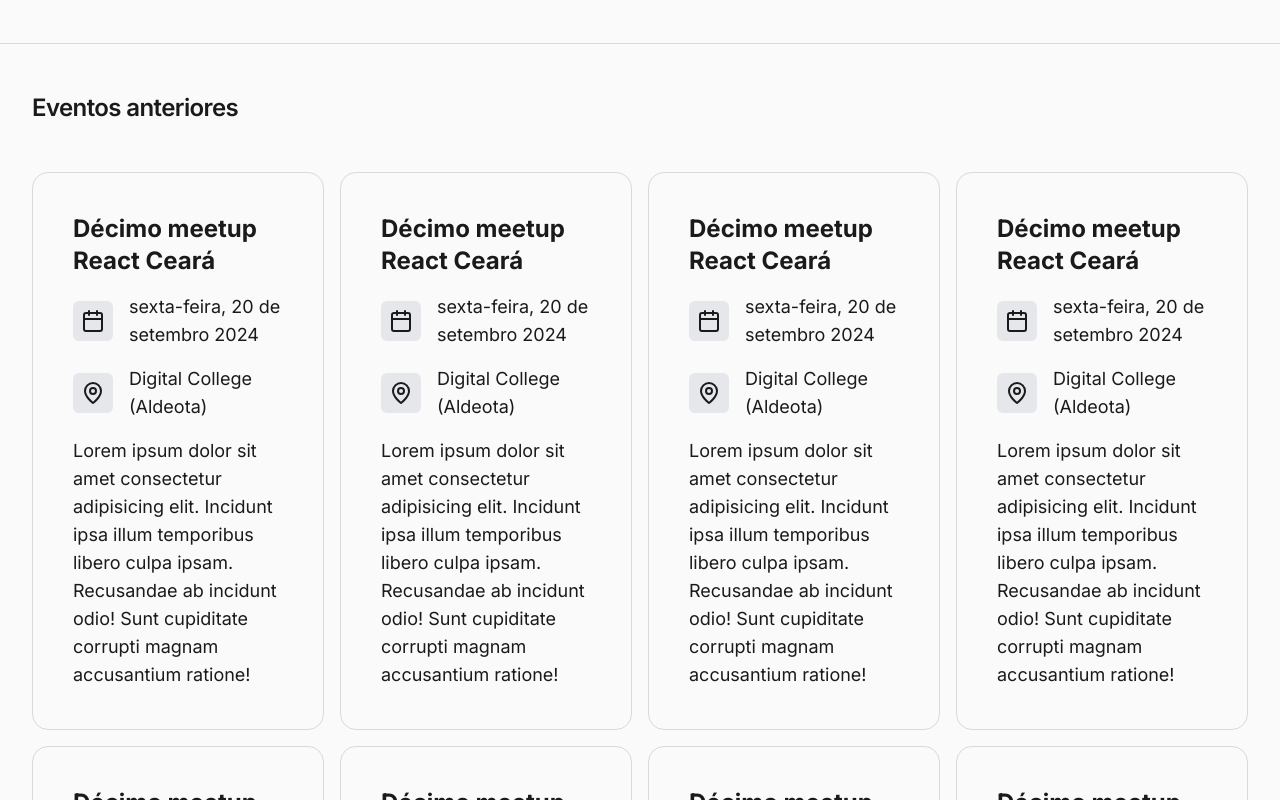
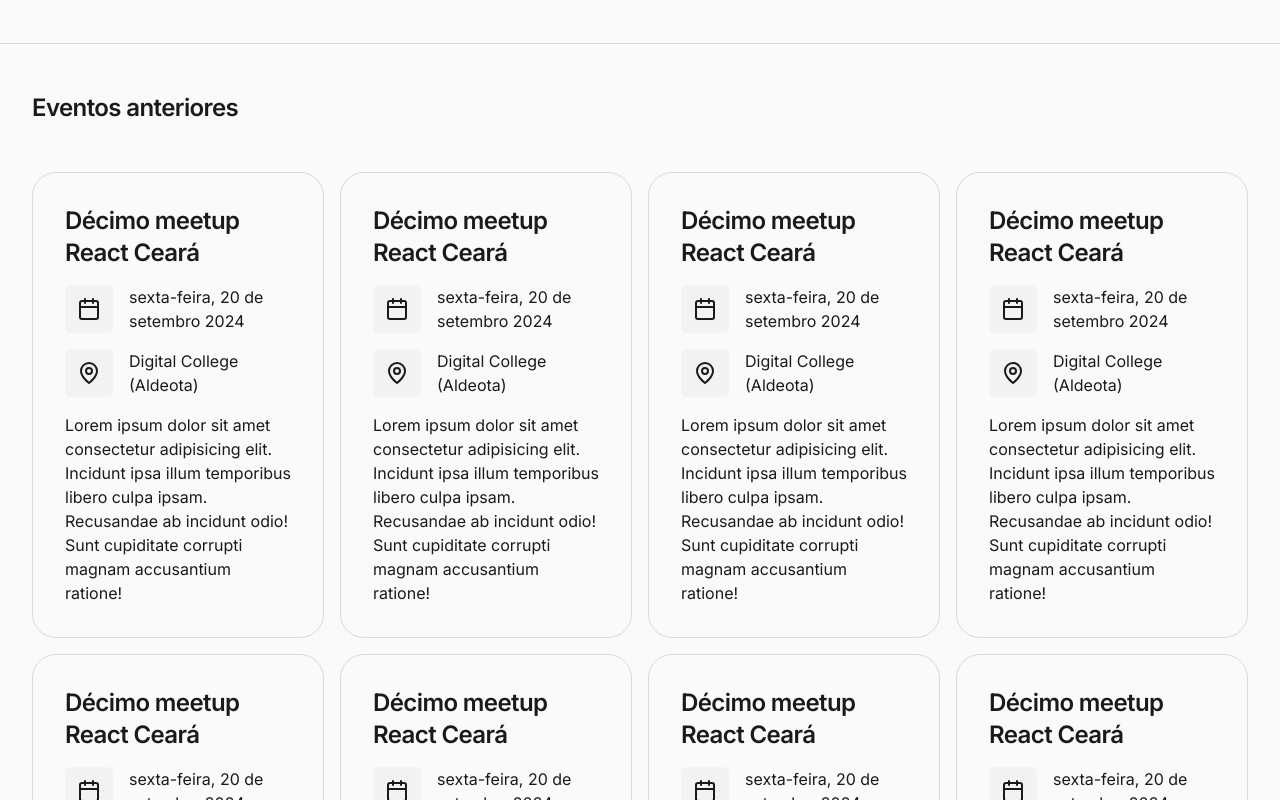
Before and after one commit to javascript-ceara/portal-frontend, a Next.js app: page / in a window 1280 px wide. Shown: the part 2000-2800 px from the top of the page. Built offline with nearby package versions, Linux system fonts and the light colour scheme.

Commit message:
chore: adjusts css variables.

```diff
--- a/src/app/globals.css
+++ b/src/app/globals.css
@@ -5,10 +5,13 @@
 @layer base {
   :root {
     --background: 195 0% 98%;
-    --background-darker: 195 0% 85%;
+    --background-lighter: 195 0% 95%;
+    --background-darker: 195 0% 90%;
     --background-hover: 195 0% 95%;
 
     --foreground: 195 0% 10%;
+
+    --border: 195 0% 85%;
 
     --primary: 195 82% 44%;
     --primary-foreground: 0 0% 98%;
@@ -18,9 +21,11 @@
   .dark {
     --background: 195 82% 4%;
     --background-darker: 195 82% 3%;
-    --background-lighter: 195 82% 15%;
-    --background-hover: 195 82% 7%;
+    --background-lighter: 195 82% 10%;
+    --background-hover: 195 82% 10%;
 
     --foreground: 195 0% 98%;
+
+    --border: 195 82% 15%;
   }
 }
--- a/src/app/page.tsx
+++ b/src/app/page.tsx
@@ -13,7 +13,7 @@
   return (
     <main>
       <Hero />
-      <Section.Root className="border-b border-background-darker pb-12 dark:border-background-lighter">
+      <Section.Root className="border-border border-b pb-12">
         <Section.Container>
           <Section.Header>
             <Section.Title>Próximo evento</Section.Title>
@@ -30,7 +30,7 @@
             </div>
             <div className="space-y-8">
               <Typography.TypographyH4>Agenda</Typography.TypographyH4>
-              <ul className="divide-y divide-background-darker dark:divide-background-lighter">
+              <ul className="divide-border divide-y">
                 {Array.from(Array(5).keys()).map((e) => {
                   return (
                     <li
@@ -98,13 +98,14 @@
                 <EventCard.Root key={e}>
                   <EventCard.Title>Décimo meetup React Ceará</EventCard.Title>
                   <div className="space-y-4">
-                    <EventCard.EventCardDate icon={<CalendarIcon />} date="2024-09-20"/>
-                    <EventCard.EventCardPlace icon={<MapPinIcon />}>
-                      Digital College (Aldeota)
-                    </EventCard.EventCardPlace>
+                    <EventCard.StartDate date="2024-09-20" />
+                    <EventCard.Place>Digital College (Aldeota)</EventCard.Place>
                   </div>
                   <EventCard.Description>
-                    Lorem ipsum dolor sit amet consectetur adipisicing elit. Incidunt ipsa illum temporibus libero culpa ipsam. Recusandae ab incidunt odio! Sunt cupiditate corrupti magnam accusantium ratione!
+                    Lorem ipsum dolor sit amet consectetur adipisicing elit.
+                    Incidunt ipsa illum temporibus libero culpa ipsam.
+                    Recusandae ab incidunt odio! Sunt cupiditate corrupti magnam
+                    accusantium ratione!
                   </EventCard.Description>
                 </EventCard.Root>
               );
@@ -123,7 +124,7 @@
               return (
                 <div
                   key={e}
-                  className="flex min-h-[200px] items-center justify-center rounded-2xl border border-background-darker text-lg dark:border-background-lighter"
+                  className="border-border flex min-h-[200px] items-center justify-center rounded-2xl border text-lg"
                 >
                   Logo here
                 </div>
--- a/src/components/button/index.tsx
+++ b/src/components/button/index.tsx
@@ -8,8 +8,7 @@
     variants: {
       variant: {
         primary: "bg-primary text-white hover:bg-primary-hover",
-        outlined:
-          "text-secondary border-background-darker hover:bg-background-hover dark:border-background-lighter dark:hover:bg-background-hover",
+        outlined: "text-secondary border-border hover:bg-background-hover",
       },
       size: {
         md: "h-11 px-5 py-6",
--- a/src/components/event-card/index.tsx
+++ b/src/components/event-card/index.tsx
@@ -1,75 +1,53 @@
-import React from "react";
+import { twMerge } from "tailwind-merge";
 import { format, parseISO } from "date-fns";
 import { ptBR } from "date-fns/locale";
+import { CalendarIcon, MapPinIcon } from "lucide-react";
+import { TypographyH3 } from "@/components/typography";
 
-type EventCardRootProps = {
-  children: React.ReactNode;
-  className?: string;
-};
+export const Title = TypographyH3;
 
-export function Root({ children, className }: EventCardRootProps) {
+export function Root({
+  children,
+  className,
+}: React.PropsWithChildren<{ className?: string }>) {
   return (
     <div
-      className={`flex flex-col p-10 space-y-4 min-h-[400px] items-center justify-center rounded-2xl border border-background-darker text-lg dark:border-background-lighter ${className}`}
+      className={twMerge(
+        "border-border min-h-[400px]  space-y-4 rounded-3xl border p-8 text-lg",
+        className,
+      )}
     >
       {children}
-    </div>
-  )
-}
-
-type EventCardTitleProps = {
-  children: React.ReactNode;
-};
-
-export function Title({ children }: EventCardTitleProps) {
-  return (
-    <h4
-      className="text-2xl font-bold"
-    >
-      {children}
-    </h4>
-  )
-}
-
-type EventCardDateProps = {
-  icon: React.ReactNode;
-  date: string;
-};
-
-export function EventCardDate({ icon, date }: EventCardDateProps) {
-
-  const parsedDate = parseISO(date)
-
-  const formattedDate = format(parsedDate, "EEEE, d 'de' MMMM yyyy", { locale: ptBR });
-
-  return (
-    <div className="flex items-center space-x-4">
-      <div className="p-2 rounded-md bg-gray-200 dark:bg-gray-700">{icon}</div>
-      <p>{formattedDate}</p>
     </div>
   );
 }
 
-type EventCardPlaceProps = {
-  icon: React.ReactNode;
-  children: React.ReactNode;
-};
-
-export function EventCardPlace({ icon, children }: EventCardPlaceProps) {
+export function StartDate({ date }: { date: string }) {
   return (
     <div className="flex items-center space-x-4">
-      <div className="p-2 rounded-md bg-gray-200 dark:bg-gray-700">{icon}</div>
-      <p>{children}</p>
+      <div className="rounded-md bg-background-lighter p-3">
+        <CalendarIcon className="h-6 w-6 " />
+      </div>
+      <p className="text-base">
+        {format(parseISO(date), "EEEE, d 'de' MMMM yyyy", {
+          locale: ptBR,
+        })}
+      </p>
     </div>
   );
 }
 
-type EventCardDescriptionProps = {
-  children: React.ReactNode;
-};
+export function Place({ children }: React.PropsWithChildren) {
+  return (
+    <div className="flex items-center space-x-4">
+      <div className="rounded-md bg-background-lighter p-3">
+        <MapPinIcon className="h-6 w-6" />
+      </div>
+      <p className="text-base">{children}</p>
+    </div>
+  );
+}
 
-export function Description({ children }: EventCardDescriptionProps) {
-  return (
-    <p>{children}</p>
-  )
+export function Description({ children }: React.PropsWithChildren) {
+  return <p className=" text-base">{children}</p>;
 }
--- a/src/components/footer.tsx
+++ b/src/components/footer.tsx
@@ -5,7 +5,7 @@
 
 export function Footer() {
   return (
-    <footer className="bg-foreground text-background dark:border-t-background-lighter dark:text-foreground dark:bg-background-darker mt-8 dark:border-t">
+    <footer className="border-border mt-8 bg-foreground text-background dark:border-t dark:bg-background-darker dark:text-foreground">
       <div className="space-y-4 px-8 py-12 lg:container lg:mx-auto">
         <div className="flex justify-between">
           <h6 className="flex items-center space-x-1 font-bold">
--- a/src/components/header.tsx
+++ b/src/components/header.tsx
@@ -9,7 +9,7 @@
 
 export function Header() {
   return (
-    <header className="sticky top-0  border-b border-background-darker bg-background dark:border-background-lighter">
+    <header className="border-border sticky top-0 border-b bg-background">
       <div className="flex h-24 w-full items-center justify-between px-8 lg:container lg:mx-auto">
         <div>
           <h1 className="flex items-center space-x-2">
--- a/src/components/popover/index.tsx
+++ b/src/components/popover/index.tsx
@@ -17,7 +17,7 @@
     <Portal>
       <PopoverContent
         className={twMerge(
-          "mt-4 rounded-md border border-background-darker bg-background p-4 shadow-md outline-none dark:border-background-lighter",
+          "border-border mt-4 rounded-md border bg-background p-4 shadow-md outline-none",
           className,
         )}
         {...rest}
--- a/src/components/theme-toggle-button.tsx
+++ b/src/components/theme-toggle-button.tsx
@@ -19,7 +19,7 @@
   }
   return (
     <Popover.Root>
-      <Popover.Trigger className="text-sky-700 dark:text-sky-400">
+      <Popover.Trigger className="text-primary">
         {resolvedTheme === "light" && <SunIcon className="h-6 w-6" />}
         {resolvedTheme === "dark" && <MoonIcon className="h-6 w-6" />}
         {resolvedTheme === "system" && <Monitor className="h-6 w-6" />}
@@ -54,7 +54,7 @@
             <button
               onClick={() => setTheme("system")}
               className={twMerge(
-                "flex flex-1 items-center px-4 py-1 font-medium text-foreground hover:bg-background-hover",
+                "flex flex-1 items-center px-4 py-1 font-medium text-foreground hover:bg-background-hover ",
                 theme === "system" && "text-primary",
               )}
             >
--- a/tailwind.config.ts
+++ b/tailwind.config.ts
@@ -16,7 +16,12 @@
           DEFAULT: "hsl(var(--foreground))",
           light: "hsl(var(--foreground-light))",
         },
-
+        border: {
+          DEFAULT: "hsl(var(--border))",
+        },
+        muted: {
+          DEFAULT: "hsl(var(--muted))",
+        },
         primary: {
           DEFAULT: "hsl(var(--primary))",
           foreground: "hsl(var(--primary-foreground))",
```
Also changed, not shown: 1 other file (tests, documents, lock files or other folders).
